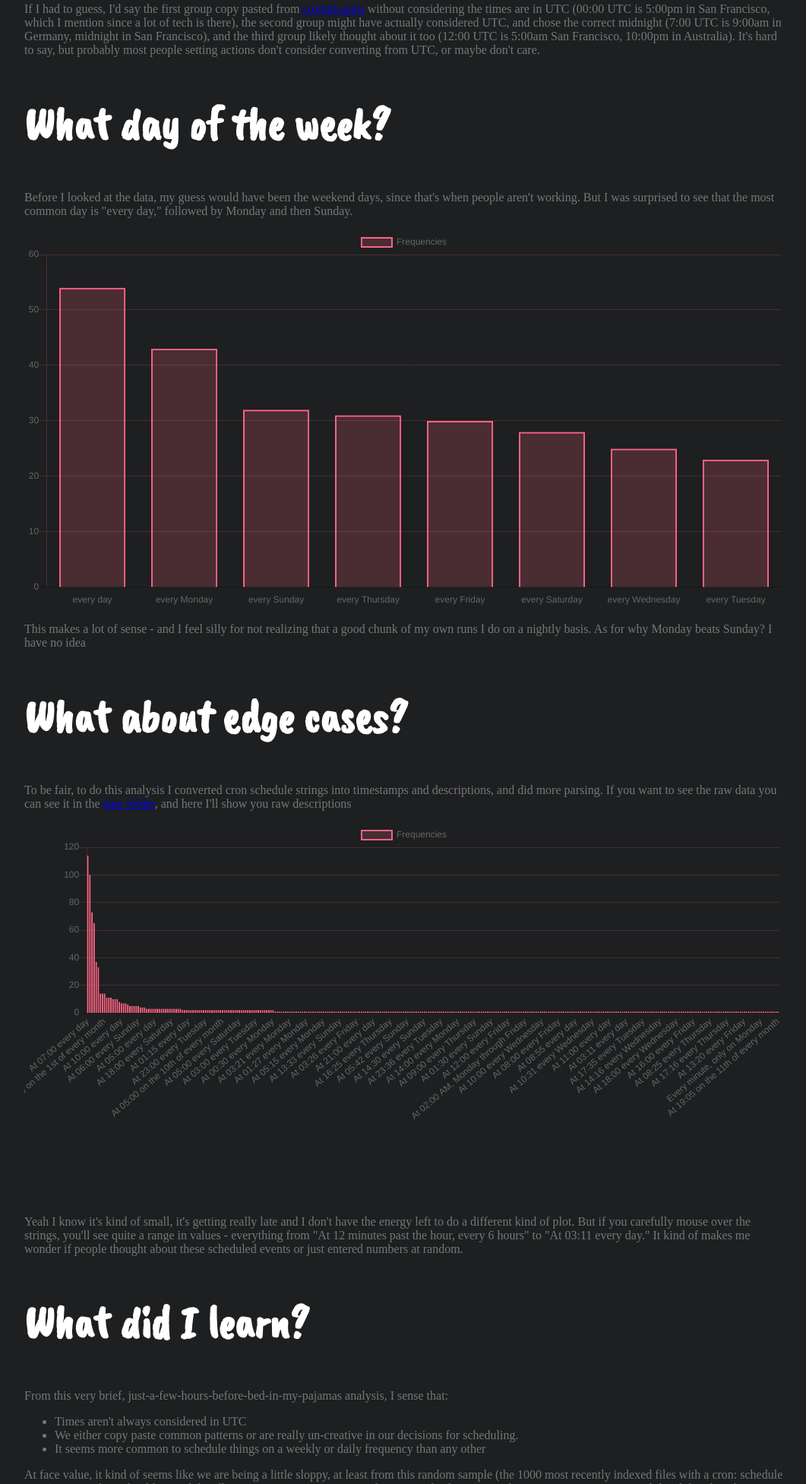
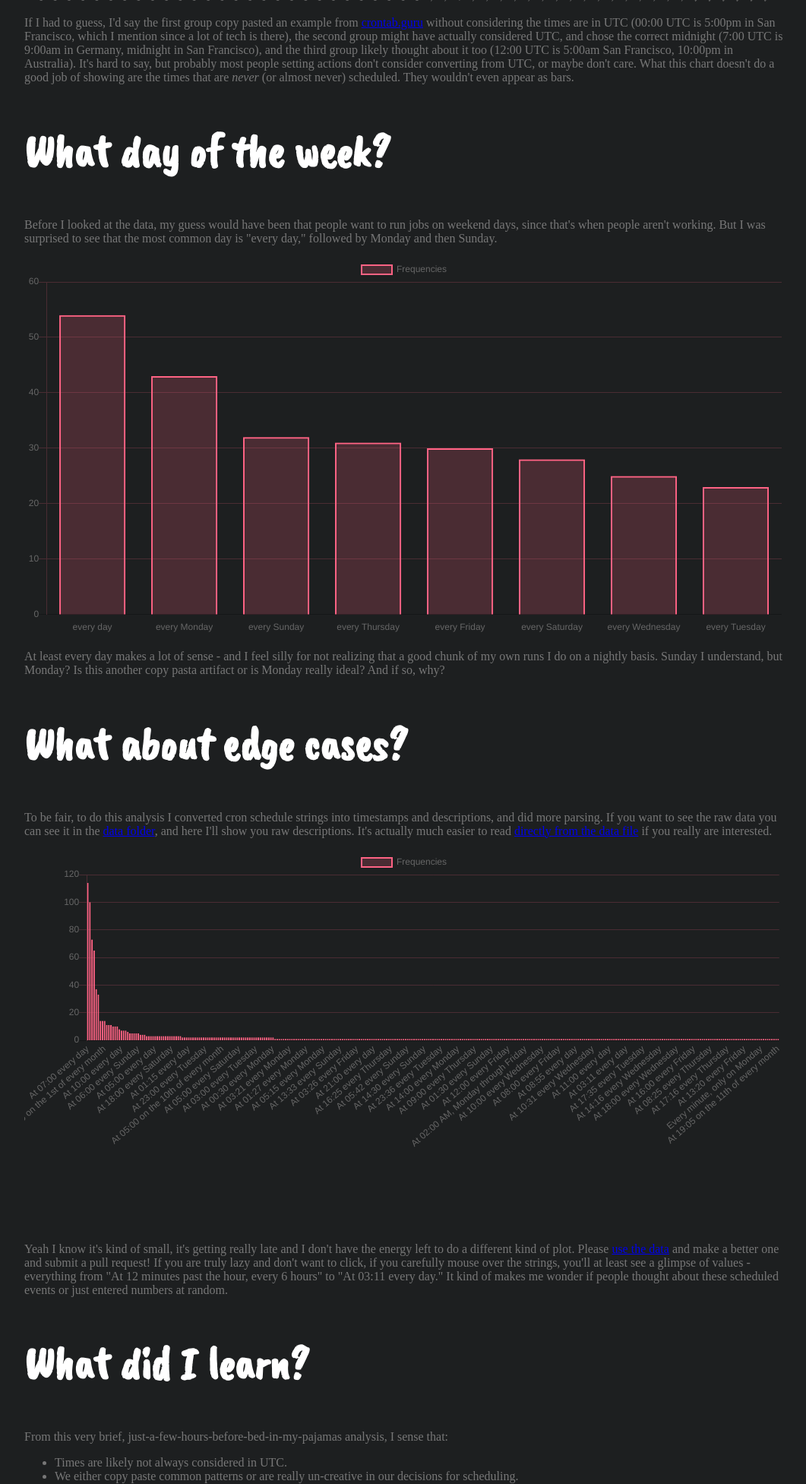
Before and after one commit to researchapps/cron, a plain HTML site: page index.html in a window 1280 px wide. Shown: the part 1960-3913 px from the top of the page at 76% size, without its empty margins (108-1169 px from the left). Drawn offline with nearby package versions, Linux system fonts and the light colour scheme.

Commit message:
tweak to post
Signed-off-by: vsoch <vsoch@users.noreply.github.com>

```diff
--- a/index.html
+++ b/index.html
@@ -56,29 +56,27 @@ h2  {
     <canvas id="frequencies"></canvas>
     <p>The "4 weeks 3 days" is what we would call a month, and "52 weeks 1 day" is obviously a year. I figured out these frequencies by first generating two timestamps for a cron entry, calculating the difference between the two in seconds, and then converting the seconds into weeks, days, hours, and minutes. I'm really interested to know what jobs are being run every minute, or even 15 or 30 minutes.</p>
     <h2>At what time of day?</h2>
-    <p>Surely once a day or week isn't bad as long as we space the running times out into equal buckets, right? Unfortunately if we look at the timestamps, we see that most people are using the easiest example to look up - 00:00 (they might assume midnight), and then another peak at 7:00 UTC and a second at 12:00 UTC.</p>
+    <p>Surely once a day or week isn't bad as long as we space the running times out into equal buckets, right? Unfortunately if we look at the timestamps, we see that most people are using the easiest example to look up - 00:00 (they might assume midnight), and then another peak at 7:00 UTC and a second at 12:00 UTC. Did I mention these times are in <a href="https://docs.github.com/en/actions/reference/events-that-trigger-workflows#scheduled-events" target="_blank">UTC?</a> I wonder how many people look that up? Surely I just assume that I'm the center of the universe and GitHub can magically derive my timezone from my commits and... yeah, probably not. :)</p>
     <canvas id="times"></canvas>
-    <p>If I had to guess, I'd say the first group copy pasted from <a href="https://crontab.guru/" target="_blank">crontab.guru</a> without considering the times are in UTC (00:00 UTC is 5:00pm in San Francisco, which I mention since a lot of tech is there), the second group might have actually considered UTC, and chose the correct midnight (7:00 UTC is 9:00am in Germany, midnight in San Francisco), and the third group likely thought about it too (12:00 UTC is 5:00am San Francisco, 10:00pm in Australia). It's hard to say, but probably most people setting actions don't consider converting from UTC, or maybe don't care.</p>
+    <p>If I had to guess, I'd say the first group copy pasted an example from <a href="https://crontab.guru/" target="_blank">crontab.guru</a> without considering the times are in UTC (00:00 UTC is 5:00pm in San Francisco, which I mention since a lot of tech is there), the second group might have actually considered UTC, and chose the correct midnight (7:00 UTC is 9:00am in Germany, midnight in San Francisco), and the third group likely thought about it too (12:00 UTC is 5:00am San Francisco, 10:00pm in Australia). It's hard to say, but probably most people setting actions don't consider converting from UTC, or maybe don't care. What this chart doesn't do a good job of showing are the times that are <i>never</i> (or almost never) scheduled. They wouldn't even appear as bars.</p>
 
     <h2>What day of the week?</h2>
-    <p>Before I looked at the data, my guess would have been the weekend days, since that's when people aren't working. But I was surprised to see that the most common day is "every day," followed by Monday and then Sunday.</p>
+    <p>Before I looked at the data, my guess would have been that people want to run jobs on weekend days, since that's when people aren't working. But I was surprised to see that the most common day is "every day," followed by Monday and then Sunday.</p>
     <canvas id="days"></canvas>
-    <p>This makes a lot of sense - and I feel silly for not realizing that a good chunk of my own runs I do on a nightly basis. As for why Monday beats Sunday? I have no idea</p>
-
+    <p>At least every day makes a lot of sense - and I feel silly for not realizing that a good chunk of my own runs I do on a nightly basis. Sunday I understand, but Monday? Is this another copy pasta artifact or is Monday really ideal? And if so, why?</p>
     <h2>What about edge cases?</h2>
-    <p>To be fair, to do this analysis I converted cron schedule strings into timestamps and descriptions, and did more parsing. If you want to see the raw data you can see it in the <a href="https://github.com/researchapps/cron/tree/main/data" target="_blank">data folder</a>, and here I'll show you raw descriptions</p>
+    <p>To be fair, to do this analysis I converted cron schedule strings into timestamps and descriptions, and did more parsing. If you want to see the raw data you can see it in the <a href="https://github.com/researchapps/cron/tree/main/data" target="_blank">data folder</a>, and here I'll show you raw descriptions. It's actually much easier to read <a href="https://github.com/researchapps/cron/blob/main/data/descriptions.json" target="_blank">directly from the data file</a> if you really are interested.</p>
     <canvas id="descriptions"></canvas>
-    <p>Yeah I know it's kind of small, it's getting really late and I don't have the energy left to do a different kind of plot. But if you carefully mouse over the strings, you'll see quite a range in values - everything from "At 12 minutes past the hour, every 6 hours" to "At 03:11 every day." It kind of makes me wonder if people thought about these scheduled events or just entered numbers at random.</p>
-
+    <p>Yeah I know it's kind of small, it's getting really late and I don't have the energy left to do a different kind of plot. Please <a href="https://github.com/researchapps/cron/blob/main/data/descriptions.json" target="_blank">use the data</a> and make a better one and submit a pull request! If you are truly lazy and don't want to click, if you carefully mouse over the strings, you'll at least see a glimpse of values - everything from "At 12 minutes past the hour, every 6 hours" to "At 03:11 every day." It kind of makes me wonder if people thought about these scheduled events or just entered numbers at random.</p>
     <h2>What did I learn?</h2>
     <p>From this very brief, just-a-few-hours-before-bed-in-my-pajamas analysis, I sense that:
        <ul>
-         <li>Times aren't always considered in UTC</li>
+         <li>Times are likely not always considered in UTC.</li>
          <li>We either copy paste common patterns or are really un-creative in our decisions for scheduling.</li>
-         <li>It seems more common to schedule things on a weekly or daily frequency than any other</li>
+         <li>It seems more common to schedule things on a weekly or daily frequency than any other.</li>
        </ul>
     </p>
-    <p>At face value, it kind of seems like we are being a little sloppy, at least from this random sample (the 1000 most recently indexed files with a cron: schedule entry). I mean, how should GitHub handle many more requests to run jobs on specific days per week or times? Have we even validated that the jobs are actually run at those times? Couldn't there just be an option to say "run for me once a (X) and then let GitHub choose the day/month/hour that takes into consideration all the other jobs? Or maybe GitHub is such a monster now that it's backed by Microsoft that there are infinite resources for running things. I would suspect cron jobs are just a tiny fraction of all the jobs they run, which are going at all times. But there are so many more questions we could ask!</p>
+    <p>At face value, it seems like we are being a little sloppy, at least from this random sample (the 1000 most recently indexed files with a cron: schedule entry). I mean, how should GitHub handle many more requests to run jobs on specific days per week or times? Have we even validated that the jobs are actually run at those times? Couldn't there just be an option to say "run for me once a (X)" and then let GitHub choose the day/month/hour that takes into consideration all the other jobs? Or maybe GitHub is such a monster now that it's backed by Microsoft that there are infinite resources for running things. I would suspect cron jobs are just a tiny fraction of all the jobs they run, which are going at all times. But there are so many more questions we could ask!</p>
        <ul>
          <li>What kind of workflows are run daily or weekly versus every 5 minutes?</li>
          <li>Would we continue to see this pattern if we collected more data?</li>
```
